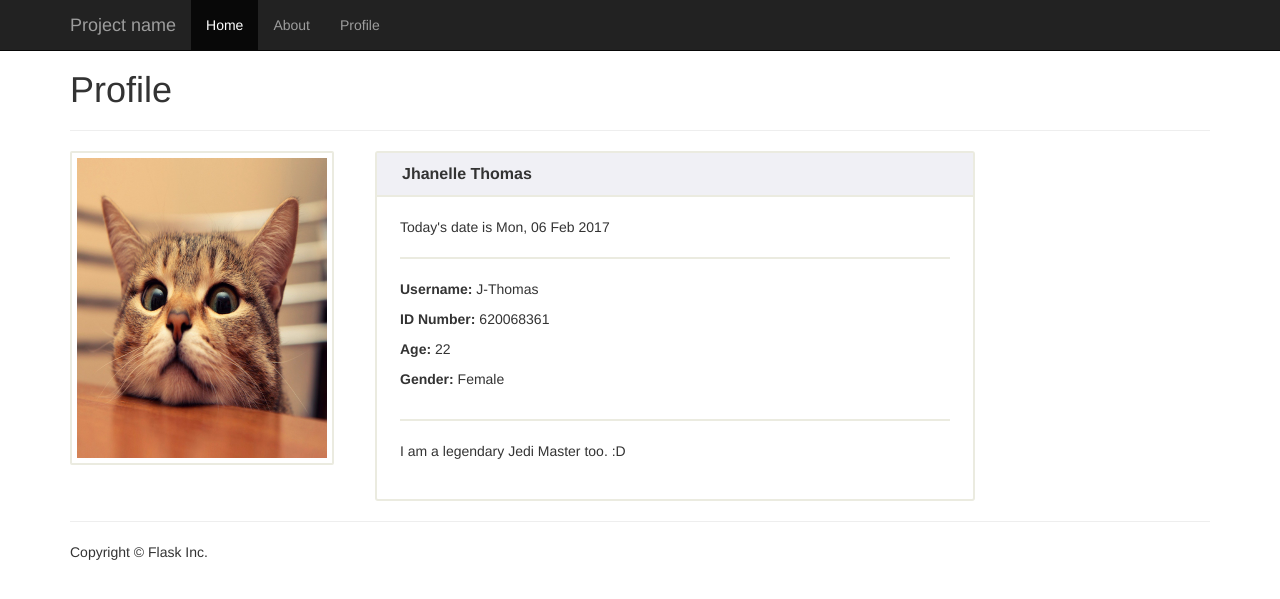
After one commit to Jhanelle-Thomas/info3180-lab2, a Flask app: page /profile in a window 1280 px wide. The commit adds this page. Shown: the top 599 px of the page. Run offline with Flask 2, Linux system fonts and the light colour scheme; some libraries are stand-ins or nearby versions.

Commit message:
added profile template and css

```diff
--- /dev/null
+++ b/app/static/css/profile.css
@@ -0,0 +1,41 @@
+#photo{
+    float: left;
+    padding: 5px;
+    border-radius: 2px;
+    border: 2px solid #ebebe0;
+}
+
+#photo img{
+    height: 300px;
+    width: 250px;
+}
+
+#name{
+    background-color: #f0f0f5;
+    font-weight: bold;
+    font-size: 16px;
+    padding-left: 25px;
+    padding-bottom: 10px;
+    padding-top: 10px;
+}
+
+#info{
+    float: right;
+    position: relative;
+    right: 235px;
+    height: 350px;
+    width: 600px;
+    border-radius: 3px;
+    border: 2px solid #ebebe0;
+}
+
+.border{
+    border-bottom: 2px solid #ebebe0;
+}
+
+.inner{
+    width: 550px;
+    margin: auto;
+    padding-top: 20px;
+    padding-bottom: 20px;
+}
--- a/app/templates/header.html
+++ b/app/templates/header.html
@@ -13,6 +13,7 @@
           <ul class="nav navbar-nav">
             <li class="active"><a href="{{ url_for('home') }}">Home</a></li>
             <li><a href="{{ url_for('about') }}">About</a></li>
+            <li><a href="{{ url_for('profile') }}">Profile</a></li>
           </ul>
         </div><!--/.nav-collapse -->
       </div>
--- /dev/null
+++ b/app/templates/profile.html
@@ -0,0 +1,28 @@
+{% extends "base.html" %}
+
+{% block css %}
+<link rel="stylesheet" href="{{ url_for('static', filename='css/profile.css') }}">
+{% endblock%}
+
+{% block main %}
+<h1>Profile</h1>
+<hr>
+	<div id="photo">
+		<img src="{{ url_for('static', filename='cute cat.jpg') }}" alt="Cute Cat"/>
+	</div>
+
+	<div id="info">
+	    <div id="name", class="border">Jhanelle Thomas</div>
+
+		<div class = "border inner">Today's date is {{ time }}</div>
+
+		<div class = "border inner">
+		    <p><b>Username:</b> J-Thomas</p>
+		    <p><b>ID Number:</b> 620068361</p>
+		    <p><b>Age:</b> 22</p>
+		    <p><b>Gender:</b> Female</p>
+		</div>
+
+		<div class="inner">I am a legendary Jedi Master too. :D</div>
+	</div>
+{% endblock %}
--- a/app/views.py
+++ b/app/views.py
@@ -7,6 +7,7 @@ This file creates your application.
 
 from app import app
 from flask import render_template, request, redirect, url_for
+import time
 
 
 ###
@@ -23,6 +24,12 @@ def home():
 def about():
     """Render the website's about page."""
     return render_template('about.html', name="Mary Jane")
+
+
+@app.route('/profile')
+def profile():
+    """Render the profile page."""
+    return render_template('profile.html', time = timeinfo())
 
 
 ###
@@ -52,6 +59,14 @@ def page_not_found(error):
     """Custom 404 page."""
     return render_template('404.html'), 404
 
+###
+# Returns the date formated as Day, Date Month Year (e.g. Wed, 1 Feb 2017)
+###
+
+def timeinfo():
+    return time.strftime("%a, %d %b %Y")
+
+
 
 if __name__ == '__main__':
     app.run(debug=True,host="0.0.0.0",port="8080")
```
Also changed, not shown: app/static/cute cat.jpg (added).
